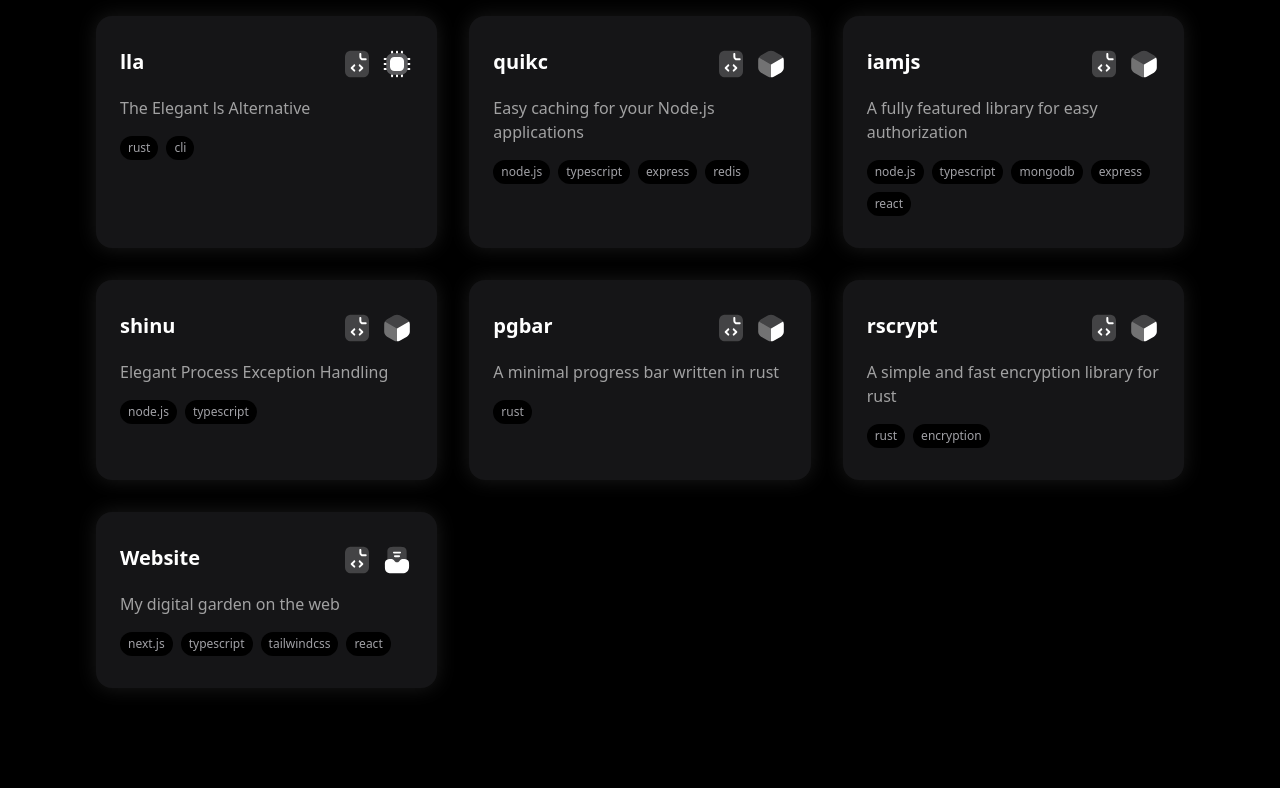
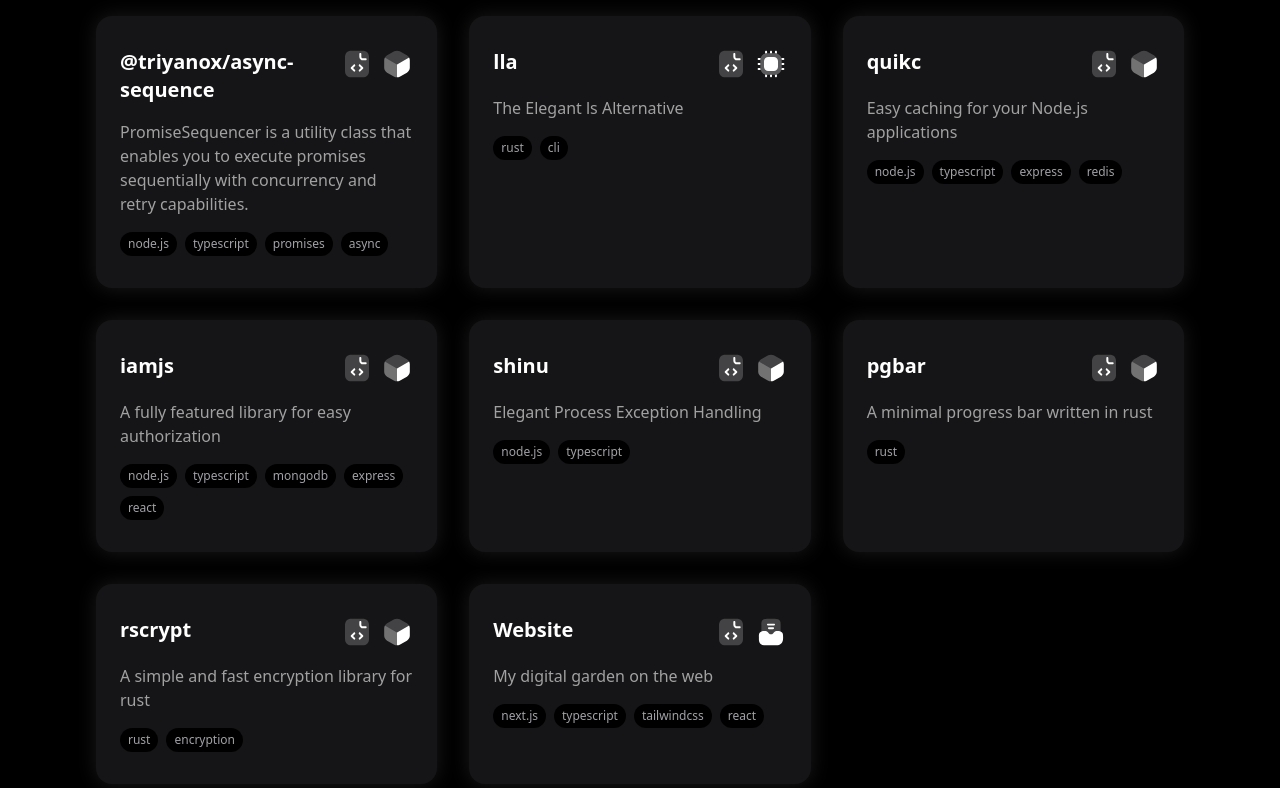
Before and after one commit to triyanox/website, a Next.js app: page / in a window 1280 px wide. Shown: the part 1300-2088 px from the top of the page. Built offline with nearby package versions, Linux system fonts and the light colour scheme.

Commit message:
Add new package

```diff
--- a/components/home/Projects.tsx
+++ b/components/home/Projects.tsx
@@ -5,6 +5,16 @@ import ToolTip from "components/Tooltip";
 import NextLink from "next/link";
 
 const ProjectList = [
+  {
+    id: "async-sequence",
+    title: "@triyanox/async-sequence",
+    summary:
+      "PromiseSequencer is a utility class that enables you to execute promises sequentially with concurrency and retry capabilities.",
+    github: "https://github.com/triyanox/async-sequence",
+    link: "https://www.npmjs.com/package/@triyanox/async-sequence",
+    tags: ["node.js", "typescript", "promises", "async"],
+    type: "lib",
+  },
   {
     id: "lla",
     title: "lla",
```
